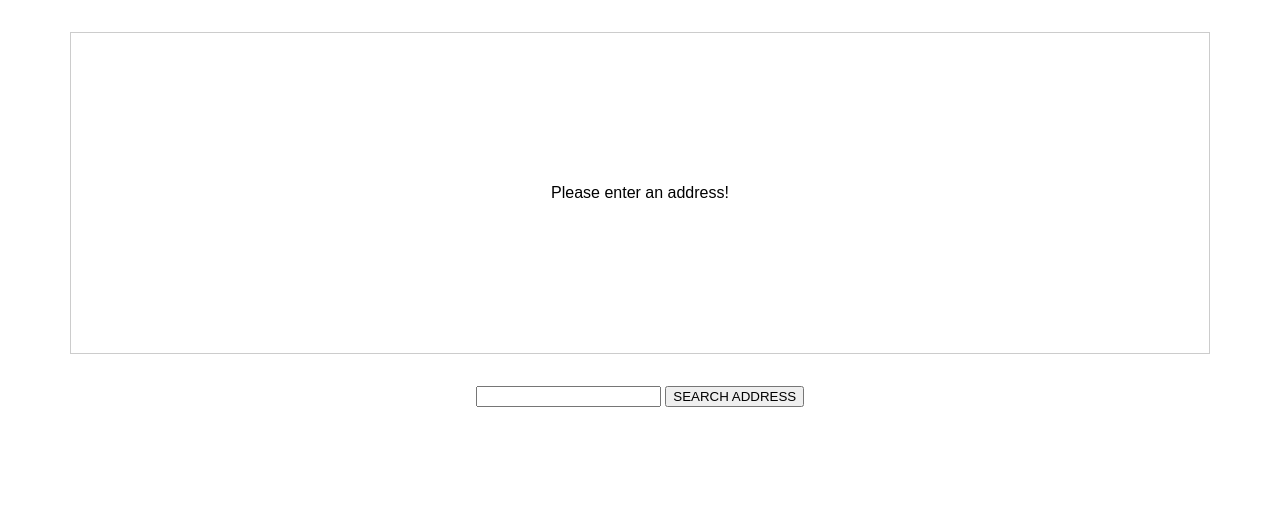
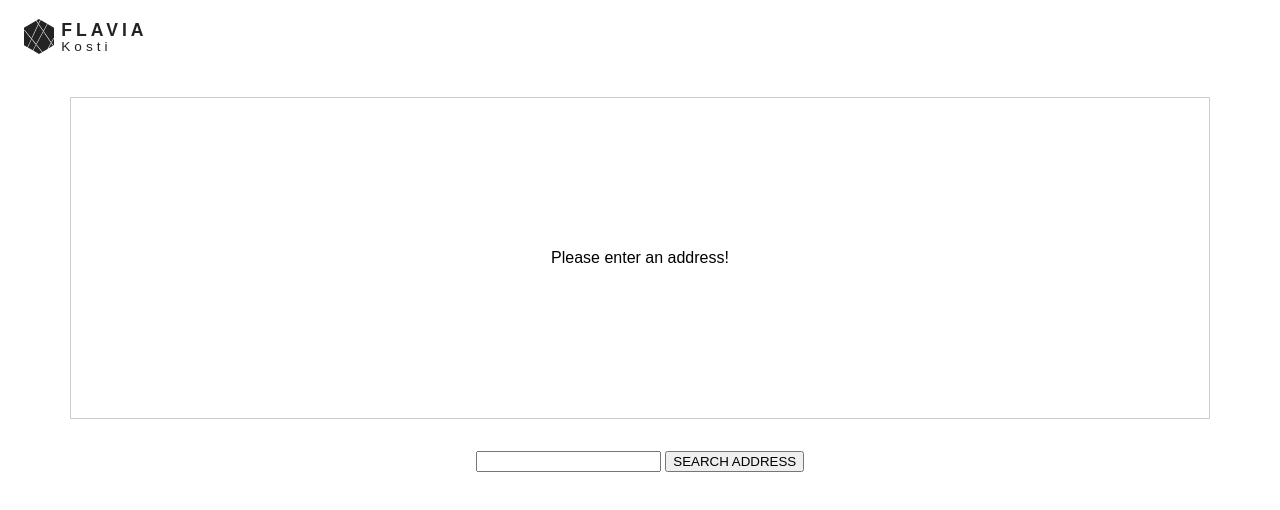
Before and after one commit to flavia3107/typescript-miniproject-5, a website built with webpack: page index.html in a window 1280 px wide. Built offline with nearby package versions, Linux system fonts and the light colour scheme; some packages are replaced by stand-ins of ours; no server answers.

Commit message:
MiniProject-5: Add logo

```diff
--- a/app.css
+++ b/app.css
@@ -17,3 +17,43 @@ form {
   text-align: center;
   margin: 2rem auto;
 }
+
+.logo {
+  display: flex;
+  align-items: center;
+  text-decoration: none;
+  color: #232323;
+  padding: 0.7rem 1rem;
+  width: fit-content;
+}
+
+.logo img {
+  height: 35px;
+}
+
+.logo-txt {
+  padding-left: 7px;
+  display: flex;
+  flex-direction: column;
+  color: #232323;
+}
+
+.logo-txt h1,
+.logo-txt span {
+  margin: 0;
+  padding: 0;
+  line-height: 1;
+  letter-spacing: 4px;
+  text-align: start;
+}
+
+.logo-txt h1 {
+  font-weight: bolder;
+  font-size: 1.1rem;
+  margin-top: 2px;
+}
+
+.logo-txt span {
+  font-weight: lighter;
+  font-size: 0.85rem;
+}
--- a/index.html
+++ b/index.html
@@ -10,6 +10,15 @@
 </head>
 
 <body>
+  <header>
+    <a class="logo" href="https://all-projects-portfolio.web.app/" target="_blank">
+      <img class="logo-img" src="logo.svg" />
+      <div class="logo-txt">
+        <h1>FLAVIA</h1>
+        <span>Kosti</span>
+      </div>
+    </a>
+  </header>
   <div id="map">
     <p>Please enter an address!</p>
   </div>
--- a/src/app.ts
+++ b/src/app.ts
@@ -1,6 +1,7 @@
 import axios from "axios";
 import keys from "../keys";
 import '../app.css';
+
 const form = document.querySelector("form")!;
 const addressInput = document.getElementById("address")! as HTMLInputElement;
 
--- a/webpack.config.js
+++ b/webpack.config.js
@@ -11,9 +11,14 @@ module.exports = {
     publicPath: process.env.NODE_ENV === 'production' ? '/typescript-miniproject-5/' : '/',
   },
   devServer: {
-    static: {
-      directory: path.join(__dirname, 'dist'),
-    },
+    static: [
+      {
+        directory: path.join(__dirname, 'dist')
+      },
+      {
+        directory: path.join(__dirname, 'public')
+      }
+    ],
     compress: true,
     port: 8080,
     open: true,
```
Also changed, not shown: public/logo.svg (added), public/old.png (renamed from src/old.png).
